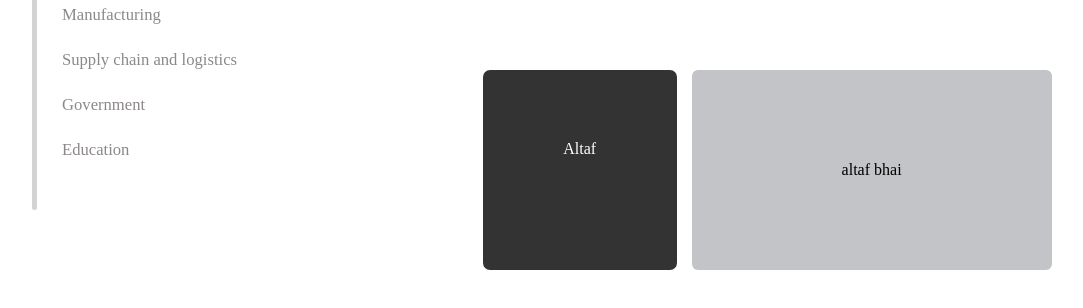
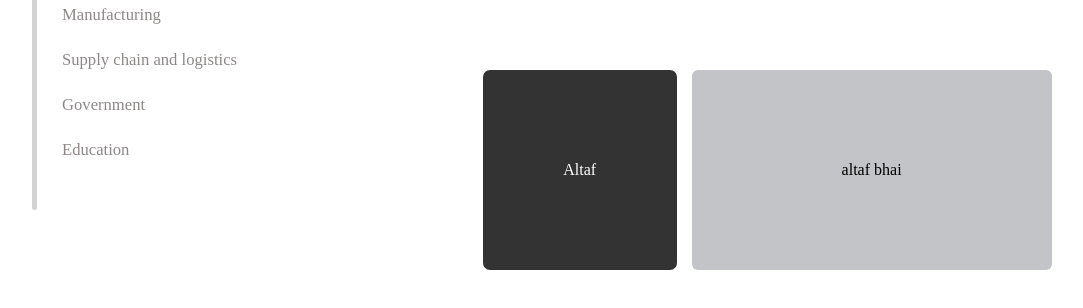
Before and after one commit to sonushrivastav/googleCloud_component, a React (Create React App) app: page / in a window 1280 px wide. Shown: the part 404-712 px from the top of the page, without its empty margins (108-1191 px from the left). Built offline with nearby package versions, Linux system fonts and the light colour scheme.

Commit message:
sjkjdhskh

```diff
--- a/src/App.css
+++ b/src/App.css
@@ -75,6 +75,9 @@
   border-radius: 7px;
   width: 35%;
   height: 200px;
+  display: flex;
+  align-items: center;
+  justify-content: center;
   background-color: #333;
   color: white;
 }
--- a/src/App.js
+++ b/src/App.js
@@ -141,7 +141,7 @@ function App() {
 
           <div className="bottomCard">
             <div className="bottomLeftCard">
-              <p style={{ textAlign: "center", marginTop: "70px" }}>Altaf</p>
+              <p >Altaf</p>
             </div>
             <div className="bottomRightCard">
               <p
@@ -165,7 +165,7 @@ function App() {
 
           <div className="bottomCard">
             <div className="bottomLeftCard">
-              <p style={{ textAlign: "center", marginTop: "70px" }}>Ajay</p>
+              <p >Ajay</p>
             </div>
             <div className="bottomRightCard">
               <p
@@ -189,7 +189,7 @@ function App() {
 
           <div className="bottomCard">
             <div className="bottomLeftCard">
-              <p style={{ textAlign: "center", marginTop: "70px" }}>
+              <p >
                 Brock Lesnar
               </p>
             </div>
```
